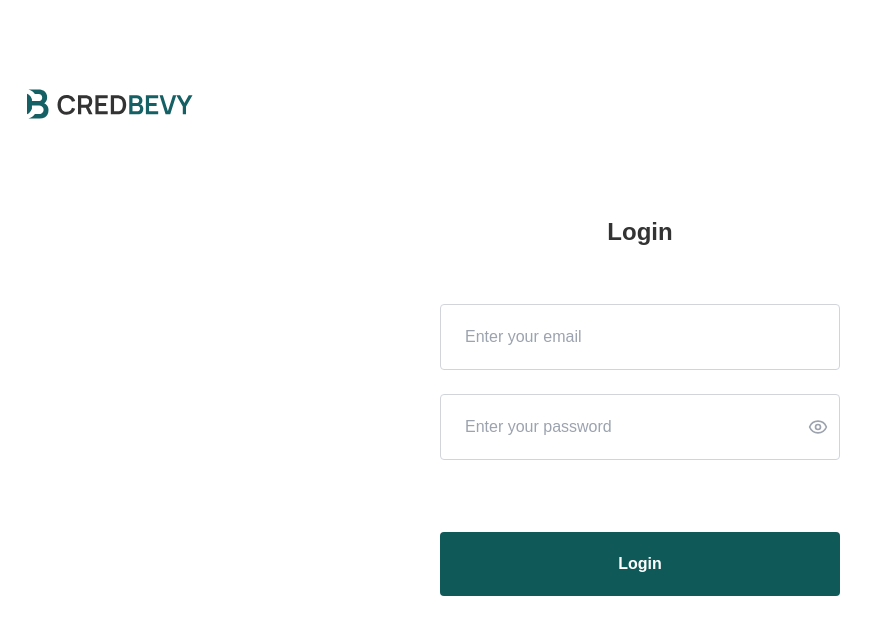
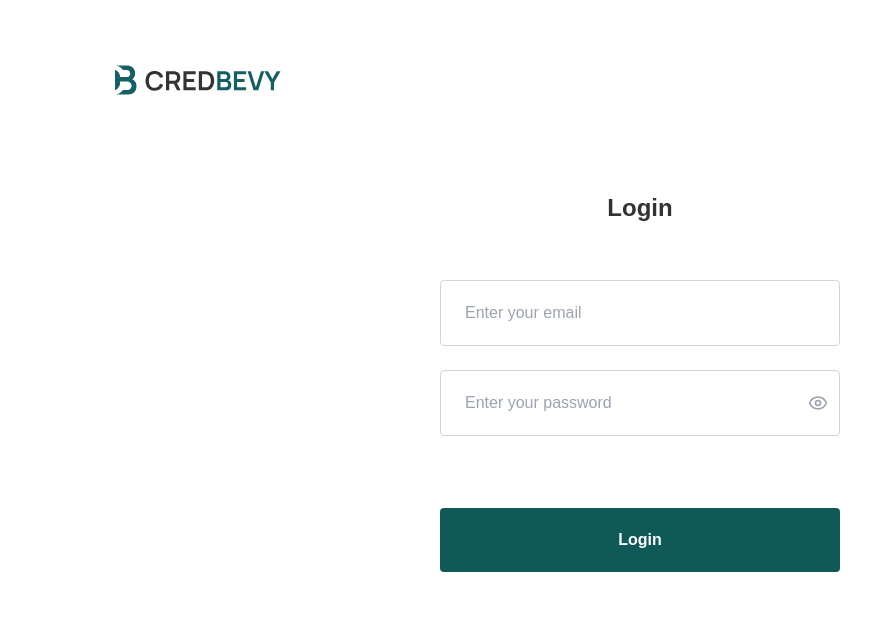
Before and after one commit to khadii/CREDBEVY2, a Next.js app: page / in a window 1280 px wide. Shown: the top 634 px of the page, without its empty margins (0-876 px from the left). Built offline with nearby package versions, Linux system fonts and the light colour scheme.

Commit message:
dashboard

```diff
--- a/tailwind.config.ts
+++ b/tailwind.config.ts
@@ -15,7 +15,7 @@ export default {
       },
       screens: {
         sm: "772px", // Custom sm breakpoint at 772px
-        md: "1131pxpx", // Custom md breakpoint at 1040px
+        md: "1040px", // Custom md breakpoint at 1040px
       },
     },
   },
```
